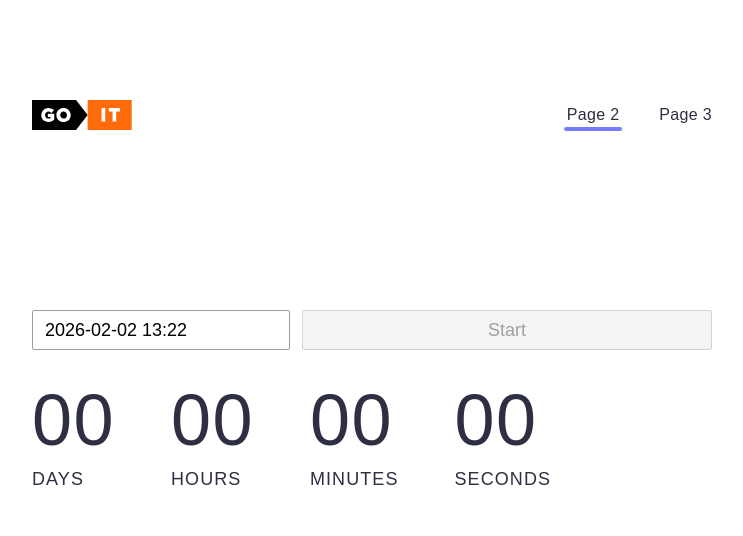
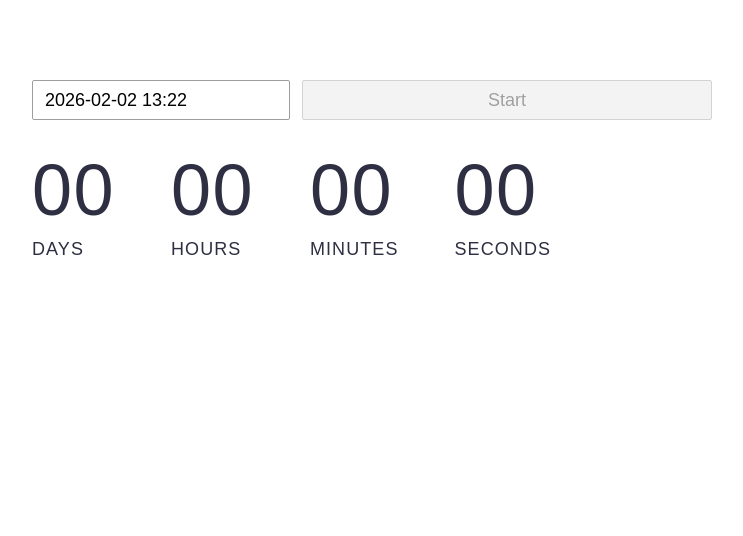
Before and after one commit to HannaButakova/goit-js-hw-10, a plain HTML site: page 1-timer.html in a window 1280 px wide. Shown: the whole page, without its empty margins (268-1011 px from the left). Drawn offline with Linux system fonts and the light colour scheme.

Commit message:
Deploying to gh-pages from @ HannaButakova/goit-js-hw-10@06929eee0273f52b81c159dd01e4c893baa4c349 🚀

```diff
--- a/1-timer.html
+++ b/1-timer.html
@@ -12,27 +12,6 @@
     <link rel="stylesheet" crossorigin href="/goit-js-hw-10/assets/styles-zM2jbWYb.css">
   </head>
   <body>
-    <header class="header">
-  <div class="container">
-    <nav class="nav">
-      <a class="nav-logo" href="./index.html" aria-label="Site logo">
-        <svg class="nav-logo-icon" width="100" height="30">
-          <use href="/goit-js-hw-10/assets/sprite-E8vg0sBb.svg#logo"></use>
-        </svg>
-      </a>
-      <ul class="nav-list">
-        <li class="nav-item">
-          <a class="nav-link active" href="./page-2.html">Page 2</a>
-        </li>
-        <li class="nav-item">
-          <a class="nav-link {=$highlight-curr}" href="./page-3.html">Page 3</a>
-        </li>
-      </ul>
-    </nav>
-  </div>
-</header>
-
-
     <main>
       <main class="container">
         <div class="controls">
```
Also changed, not shown: 2-snackbar.html (+0 -21 lines), assets/sprite-E8vg0sBb.svg (deleted).
